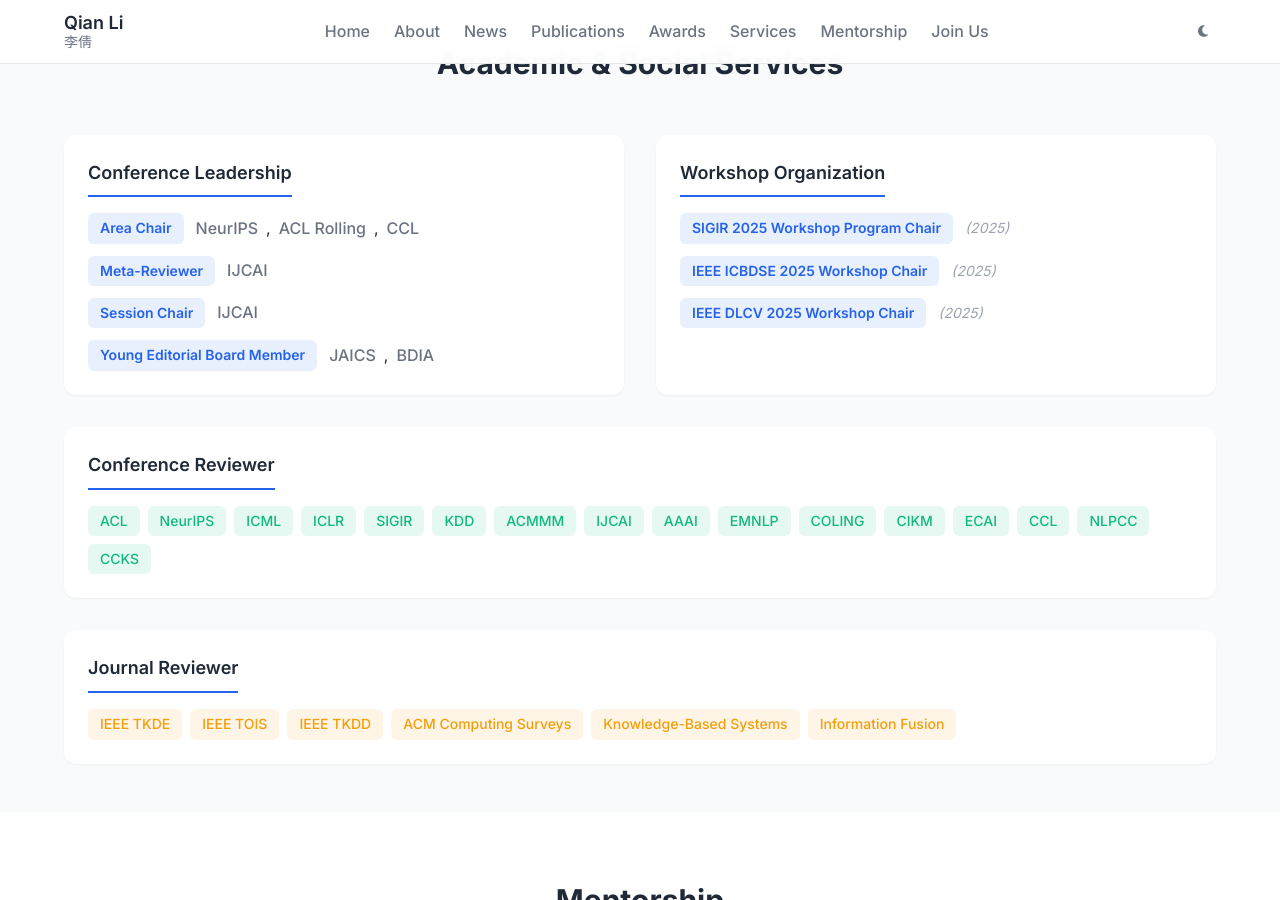
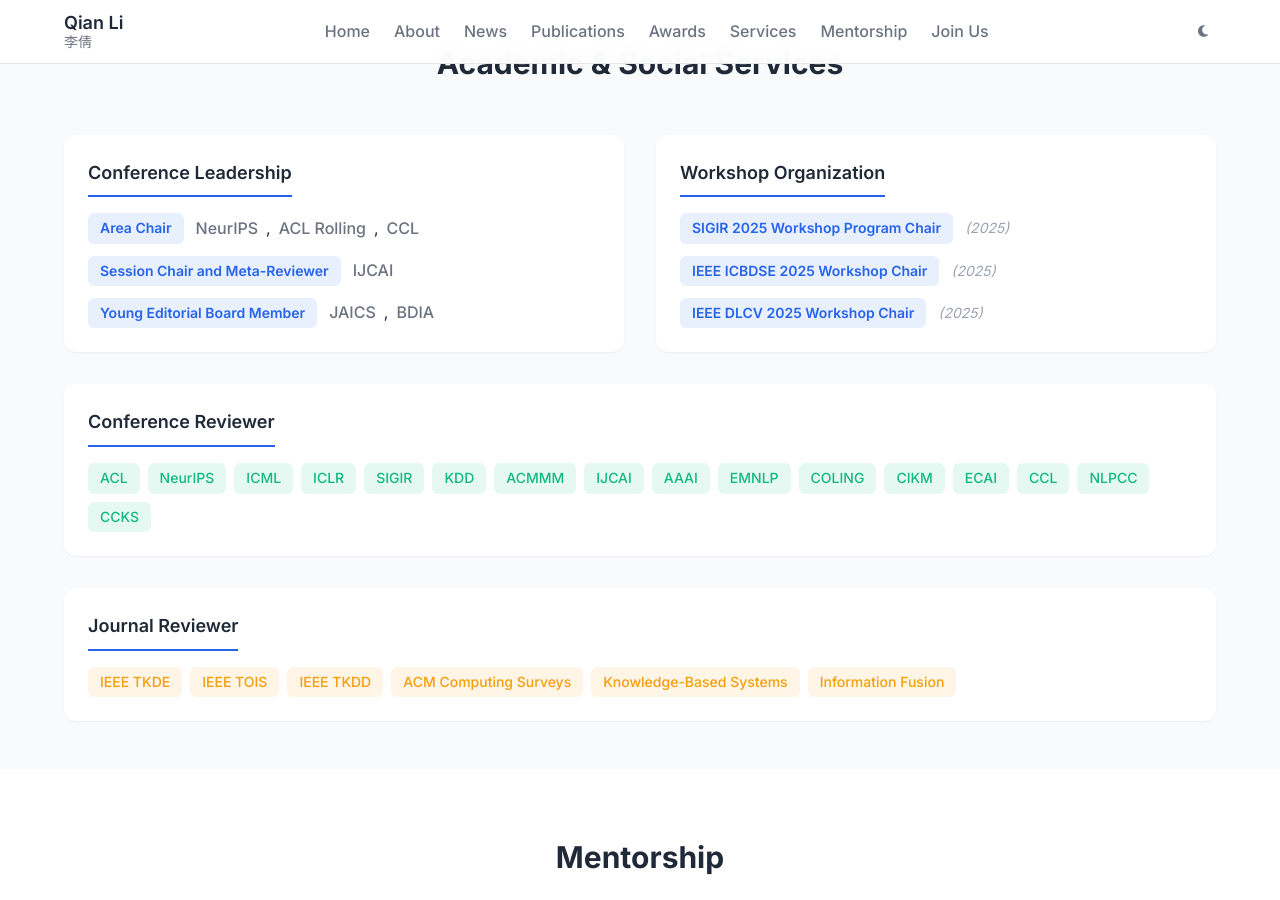
Before and after one commit to xiaoqian19940510/xiaoqian19940510.github.io, a Jekyll site: the page built from index.html, in a window 1280 px wide and 900 px high, scrolled down 5371 px. Built offline with Jekyll 4.4.1, drawn with Linux system fonts in a browser that asks for light colours; the list of posts is cut into pages by our own code.

Commit message:
Update services.yml

```diff
--- a/_data/services.yml
+++ b/_data/services.yml
@@ -4,9 +4,7 @@
   leadership_roles:
     - role: "Area Chair"
       venues: ["NeurIPS", "ACL Rolling", "CCL"]
-    - role: "Meta-Reviewer"
-      venues: ["IJCAI"]
-    - role: "Session Chair"
+    - role: "Session Chair and Meta-Reviewer"
       venues: ["IJCAI"]
     - role: "Young Editorial Board Member"
       venues: ["JAICS", "BDIA"]
```
